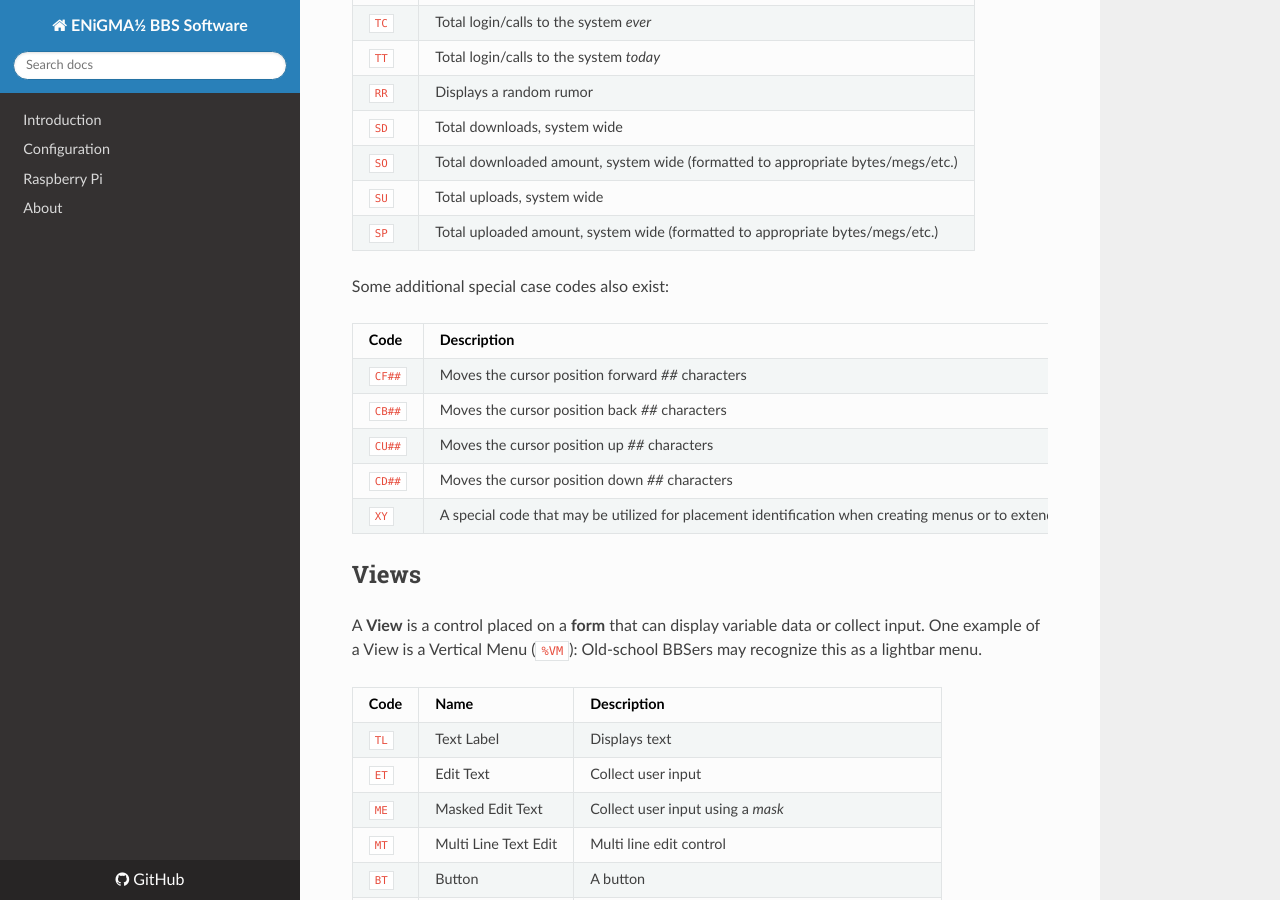
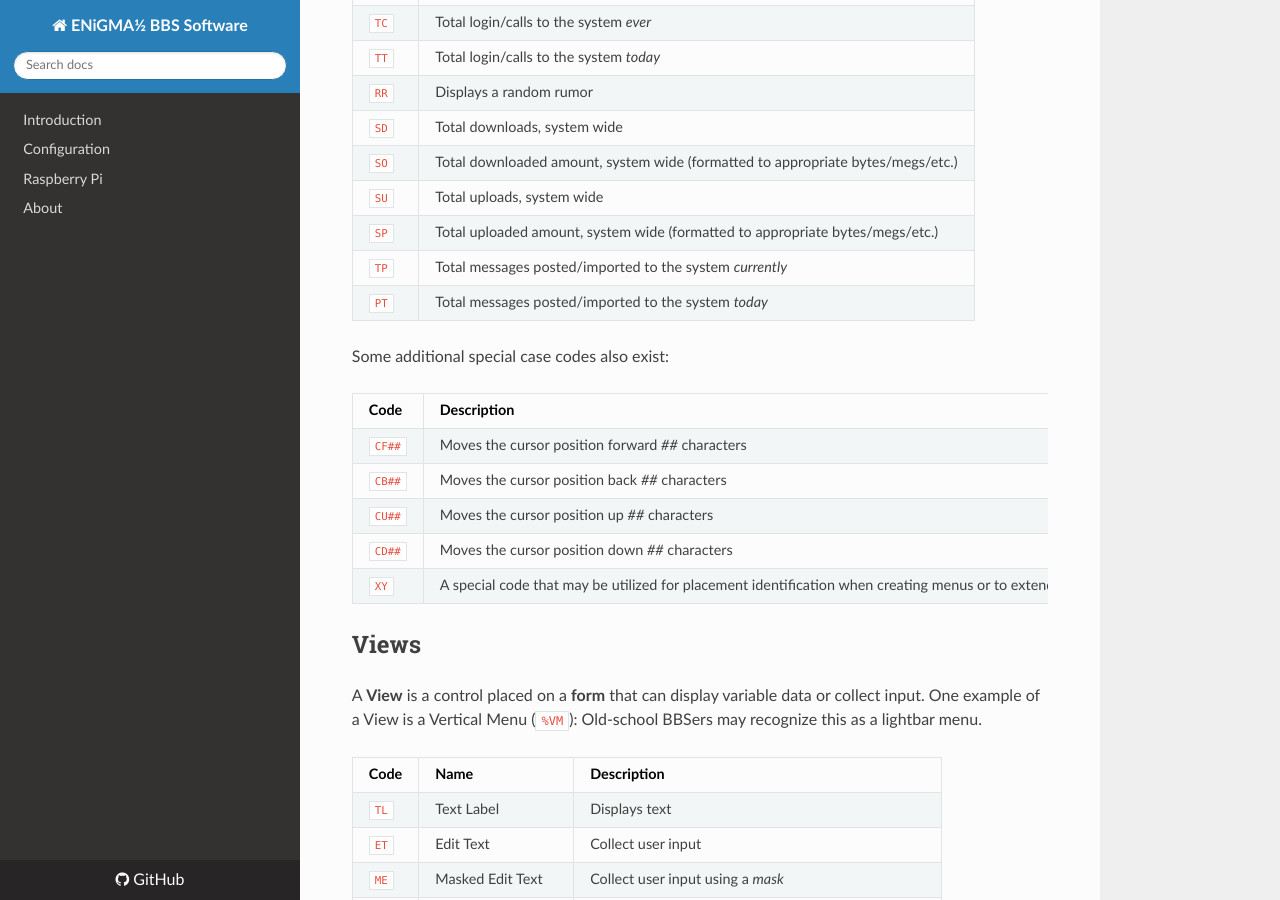
Before and after one commit to NuSkooler/enigma-bbs, an MkDocs documentation site: the page built from docs/art/mci.md, in a window 1280 px wide and 900 px high, scrolled down 2199 px. Built offline with MkDocs 1.6.1, drawn with Linux system fonts in a browser that asks for light colours; nearby versions of some CDN libraries; old or Windows-style settings are respelled for this version of MkDocs.

Commit message:
Update MCI docs

```diff
--- a/docs/art/mci.md
+++ b/docs/art/mci.md
@@ -72,6 +72,8 @@ for a full listing. Many codes attempt to pay homage to Oblivion/2, iNiQUiTY, et
 | `SO` | Total downloaded amount, system wide (formatted to appropriate bytes/megs/etc.) |
 | `SU` | Total uploads, system wide |
 | `SP` | Total uploaded amount, system wide (formatted to appropriate bytes/megs/etc.) |
+| `TP` | Total messages posted/imported to the system *currently* |
+| `PT` | Total messages posted/imported to the system *today* |
 
 Some additional special case codes also exist:
 
```
